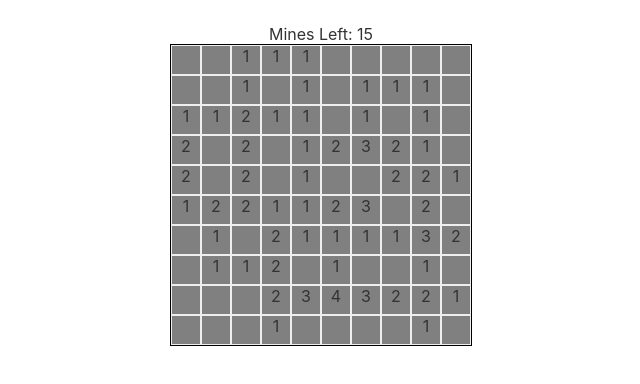
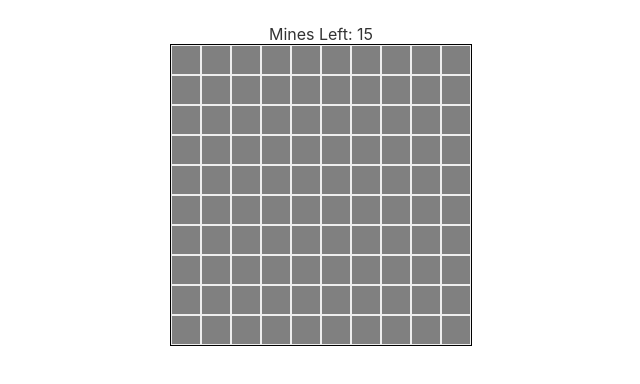
Before and after one commit to lancerdonnie/minecraft, a Svelte app: page / in a window 1280 px wide. Shown: the top 384 px of the page, without its empty margins (319-959 px from the left). Built offline with nearby package versions, Linux system fonts and the light colour scheme.

Commit message:
fixed reactivity issue

```diff
--- a/src/Cell.svelte
+++ b/src/Cell.svelte
@@ -8,10 +8,8 @@
   export let boardSize;
 
   let flagged = false;
-  let { isBomb, value, clicked, index } = cell;
 
   const handleEmptySpace = (i) => {
-    console.log(i);
     cells[i].clicked = true;
     const right = cells[i + 1];
     const top = cells[i - board];
@@ -135,12 +133,12 @@
       handleEmptySpace(topLeft.index);
     if (!bottomLeft.isBomb && !bottomLeft.value && !bottomLeft.clicked)
       handleEmptySpace(bottomLeft.index);
-    // console.log(cells);
   };
 
   const handleClick = () => {
-    clicked = true;
-    if (isBomb) {
+    cell.clicked = true;
+
+    if (cell.isBomb) {
       flagged = true;
       gameOver = true;
       //reveal all mines
@@ -153,13 +151,13 @@
       won = true;
       return;
     }
-    if (!value) {
-      handleEmptySpace(index);
+    if (!cell.value) {
+      handleEmptySpace(cell.index);
     }
   };
 
   const handleContextClick = () => {
-    if (clicked) return;
+    if (cell.clicked) return;
     flagged = !flagged;
     if (flagged) minesLeft--;
     else minesLeft++;
@@ -171,13 +169,13 @@
   on:contextmenu|preventDefault={handleContextClick}
   class="cell"
   class:flagged
-  class:clicked
+  class:clicked={cell.clicked}
 >
   {(() => {
-    if (isBomb) return '';
-    // if (clicked) return value || '';
-    // return '';
-    return value || '';
+    if (cell.isBomb) return '';
+    if (cell.clicked) return cell.value || '';
+    return '';
+    // return cell.value || '';
   })()}
 </div>
 
```
